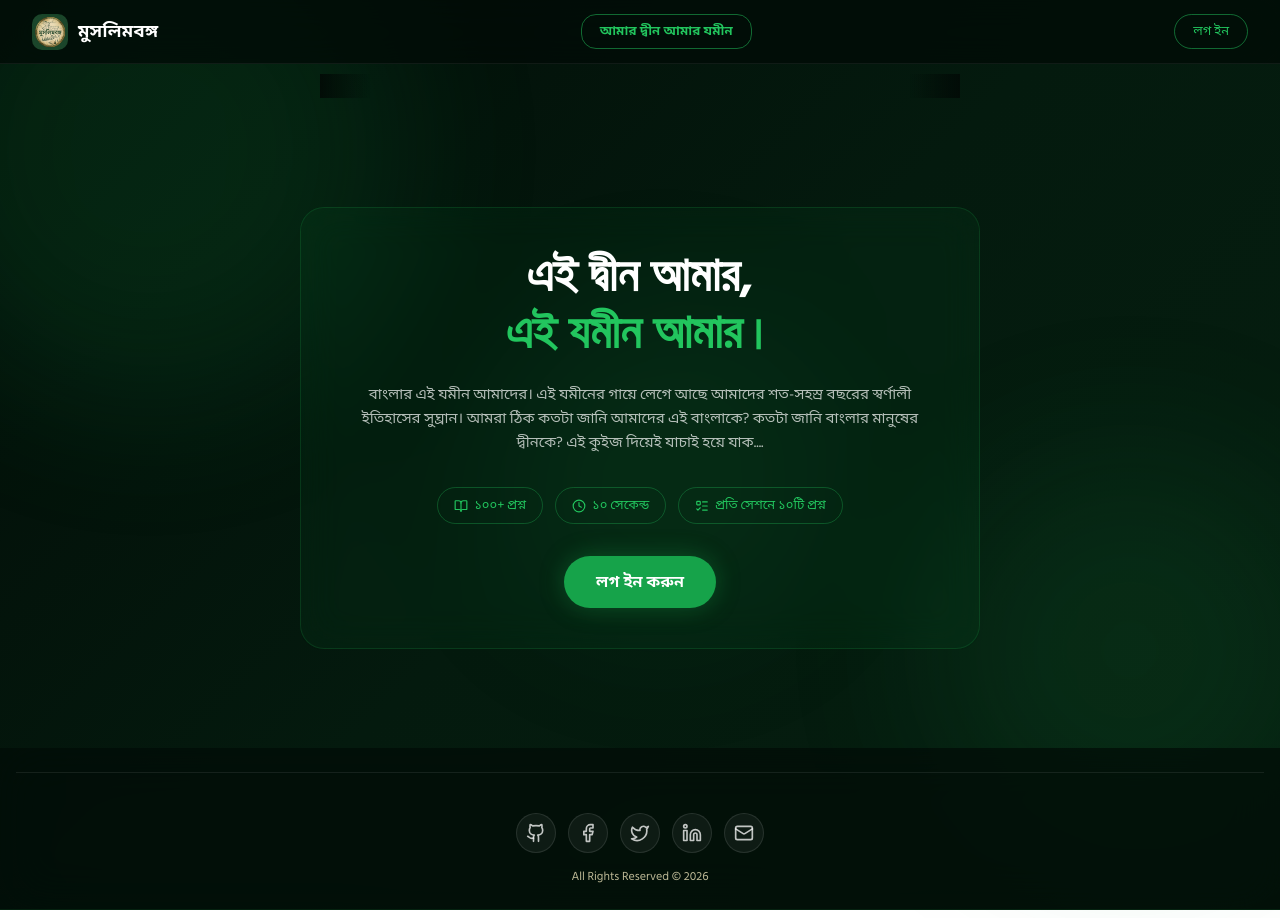
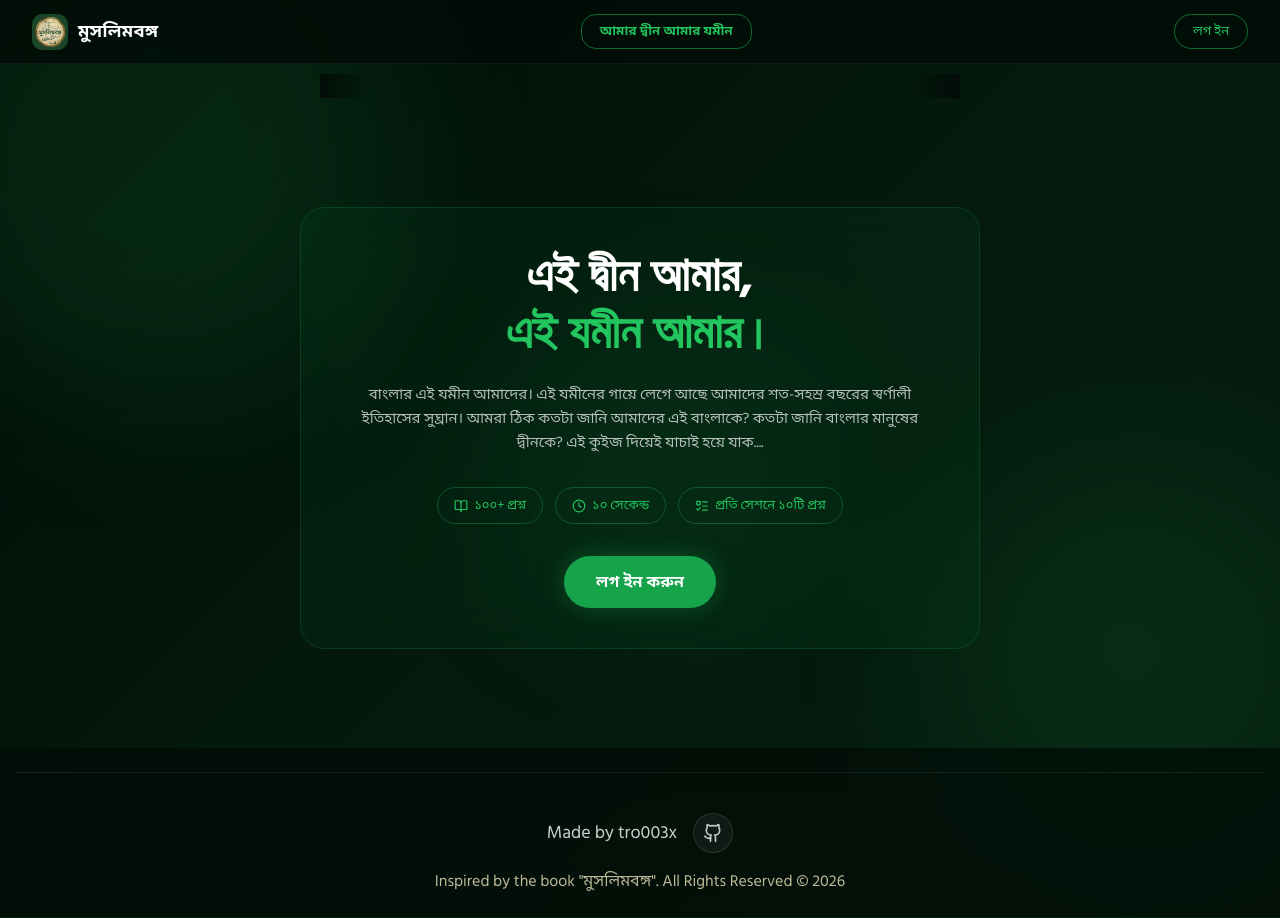
Before and after one commit to tro003x/Quiz, a Next.js app: page / in a window 1280 px wide. Built offline with nearby package versions, Linux system fonts and the light colour scheme.

Commit message:
Footer Upated

```diff
--- a/components/layout/Footer.tsx
+++ b/components/layout/Footer.tsx
@@ -1,11 +1,4 @@
-import {
-  Facebook,
-  Github,
-  Linkedin,
-  Mail,
-  Twitter,
-  type LucideIcon,
-} from "lucide-react";
+import { Github, type LucideIcon } from "lucide-react";
 
 interface FooterLink {
   platform: string;
@@ -14,46 +7,36 @@
 
 interface FooterProps {
   name: string;
-  links: FooterLink[];
+  links?: FooterLink[];
 }
 
 const iconMap: Record<string, LucideIcon> = {
-  email: Mail,
-  facebook: Facebook,
   github: Github,
-  linkedin: Linkedin,
-  twitter: Twitter,
-  "twitter/x": Twitter,
-  x: Twitter,
 };
 
-export default function Footer({ name, links }: FooterProps) {
+export default function Footer({ name }: FooterProps) {
   return (
     <footer className="glass-navbar w-full px-4 py-6">
       <div className="mx-auto flex max-w-7xl flex-col items-center gap-4 border-t border-[rgba(255,255,255,0.08)] pt-6 text-center">
         <p className="text-lg font-bold text-white">{name}</p>
 
-        <div className="flex flex-wrap items-center justify-center gap-3">
-          {links.map((link) => {
-            const Icon = iconMap[link.platform.toLowerCase()] ?? Mail;
-
-            return (
+        <div className="flex items-center justify-center gap-4">
+          <p className="text-lg text-white/80">Made by tro003x</p>
           <a
-                key={`${link.platform}-${link.href}`}
-                href={link.href}
+             href="https://github.com/tro003x"
             target="_blank"
             rel="noreferrer"
-                aria-label={link.platform}
+            aria-label="GitHub"
             className="inline-flex h-10 w-10 items-center justify-center rounded-full border border-white/10 bg-white/5 text-white/75 transition-colors hover:text-[#EAB308]"
           >
-                <Icon className="h-5 w-5" aria-hidden="true" />
+            <Github className="h-5 w-5" aria-hidden="true" />
           </a>
-            );
-          })}
         </div>
 
-        <p className="text-xs text-[#fef3c7]/75">
-          All Rights Reserved © {new Date().getFullYear()}
+
+
+        <p className="text-medium text-[#fef3c7]/75">
+          Inspired by the book "মুসলিমবঙ্গ". All Rights Reserved © {new Date().getFullYear()}
         </p>
       </div>
     </footer>
```
Lines whose indentation alone changed are shown as unchanged.
